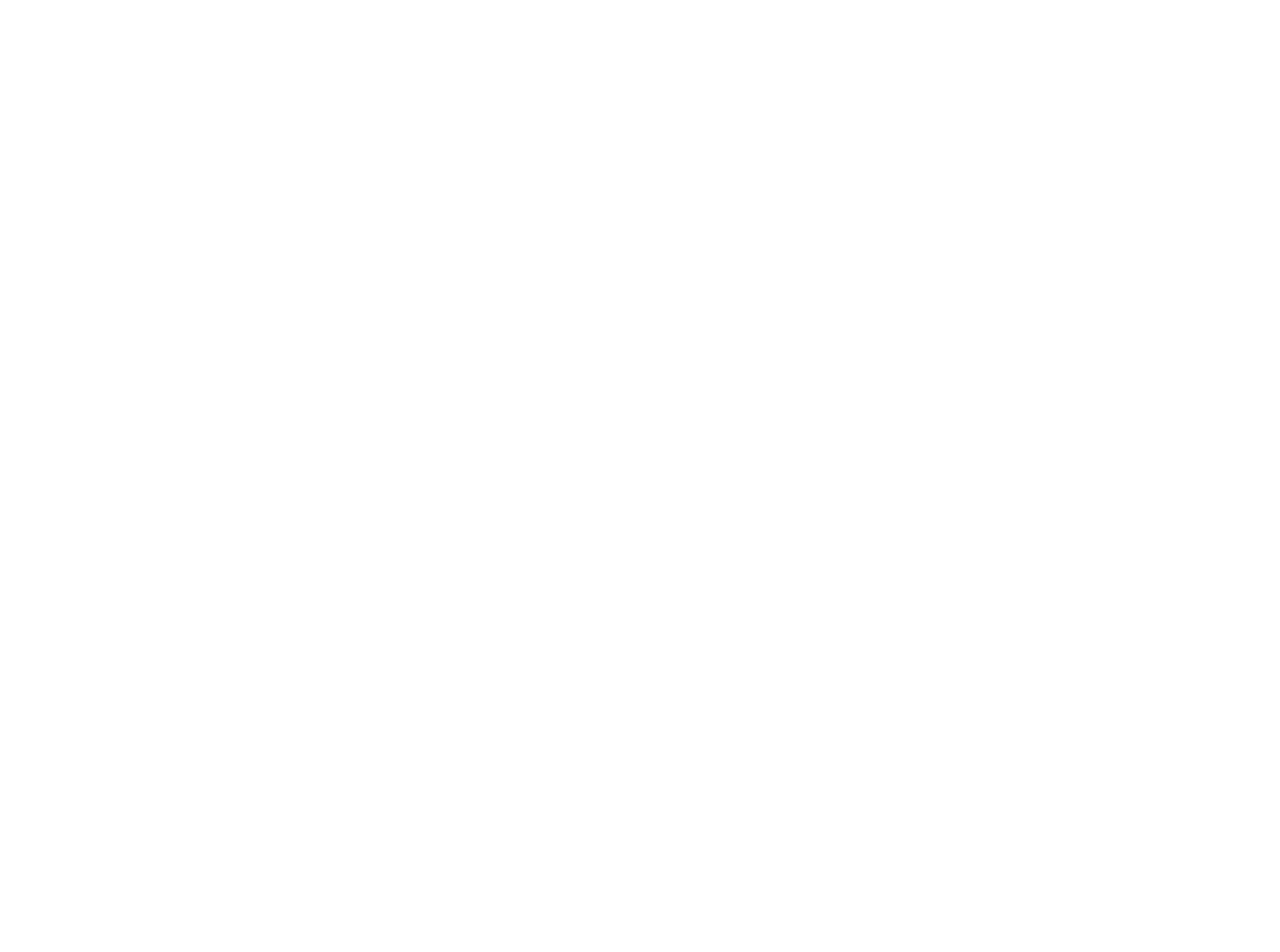
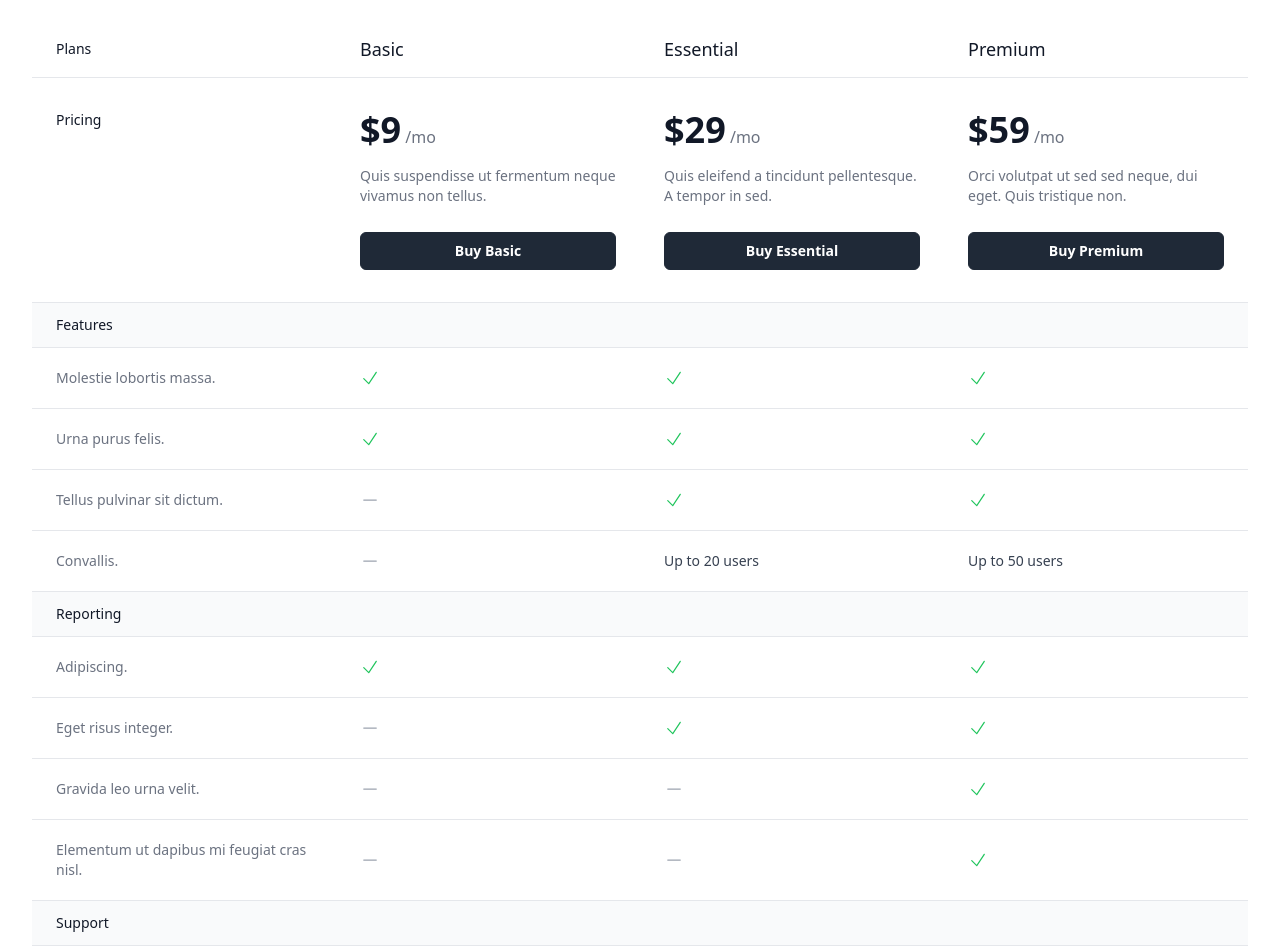
Before and after one commit to RustLoverTheCoder/edge-web, a Next.js app: page /pricing in a window 1280 px wide. Shown: the part 60-1012 px from the top of the page. Before the commit the page ends 800 px from the top, so only its background shows below. Built offline with nearby package versions, Linux system fonts and the light colour scheme.

Commit message:
feat: add pricing

```diff
--- a/app/pricing/page.tsx
+++ b/app/pricing/page.tsx
@@ -1,9 +1,214 @@
 import React from 'react'
+import { Fragment } from 'react'
+import { CheckIcon, MinusIcon } from '@heroicons/react/24/solid'
+import Link from 'next/link'
+import clsx from 'clsx'
+
+const tiers = [
+  { name: 'Basic', href: '#', priceMonthly: 9, description: 'Quis suspendisse ut fermentum neque vivamus non tellus.' },
+  {
+    name: 'Essential',
+    href: '#',
+    priceMonthly: 29,
+    description: 'Quis eleifend a tincidunt pellentesque. A tempor in sed.',
+  },
+  {
+    name: 'Premium',
+    href: '#',
+    priceMonthly: 59,
+    description: 'Orci volutpat ut sed sed neque, dui eget. Quis tristique non.',
+  },
+]
+const sections = [
+  {
+    name: 'Features',
+    features: [
+      { name: 'Molestie lobortis massa.', tiers: { Basic: true, Essential: true, Premium: true } },
+      { name: 'Urna purus felis.', tiers: { Basic: true, Essential: true, Premium: true } },
+      { name: 'Tellus pulvinar sit dictum.', tiers: { Essential: true, Premium: true } },
+      { name: 'Convallis.', tiers: { Essential: 'Up to 20 users', Premium: 'Up to 50 users' } },
+    ],
+  },
+  {
+    name: 'Reporting',
+    features: [
+      { name: 'Adipiscing.', tiers: { Basic: true, Essential: true, Premium: true } },
+      { name: 'Eget risus integer.', tiers: { Essential: true, Premium: true } },
+      { name: 'Gravida leo urna velit.', tiers: { Premium: true } },
+      { name: 'Elementum ut dapibus mi feugiat cras nisl.', tiers: { Premium: true } },
+    ],
+  },
+  {
+    name: 'Support',
+    features: [
+      { name: 'Sit dignissim.', tiers: { Basic: true, Essential: true, Premium: true } },
+      { name: 'Congue at nibh et.', tiers: { Essential: true, Premium: true } },
+      { name: 'Volutpat feugiat mattis.', tiers: { Essential: true, Premium: true } },
+      { name: 'Tristique pellentesque ornare diam sapien.', tiers: { Premium: true } },
+    ],
+  },
+]
 
 const Pricing = () => {
   return (
-    <div>
-      <div>Pricing</div>
+    <div className="bg-white">
+      <div className="mx-auto max-w-7xl bg-white py-16 sm:py-24 sm:px-6 lg:px-8">
+        {/* xs to lg */}
+        <div className="mx-auto max-w-2xl space-y-16 lg:hidden">
+          {tiers.map((tier, tierIdx) => (
+            <section key={tier.name}>
+              <div className="mb-8 px-4">
+                <h2 className="text-lg font-medium leading-6 text-gray-900">{tier.name}</h2>
+                <p className="mt-4">
+                  <span className="text-4xl font-extrabold text-gray-900">${tier.priceMonthly}</span> <span className="text-base font-medium text-gray-500">/mo</span>
+                </p>
+                <p className="mt-4 text-sm text-gray-500">{tier.description}</p>
+                <Link href={tier.href} className="mt-6 block w-full rounded-md border border-gray-800 bg-gray-800 py-2 text-center text-sm font-semibold text-white hover:bg-gray-900">
+                  Buy {tier.name}
+                </Link>
+              </div>
+
+              {sections.map((section) => (
+                <table key={section.name} className="w-full">
+                  <caption className="border-t border-gray-200 bg-gray-50 py-3 px-4 text-left text-sm font-medium text-gray-900">{section.name}</caption>
+                  <thead>
+                    <tr>
+                      <th className="sr-only" scope="col">
+                        Feature
+                      </th>
+                      <th className="sr-only" scope="col">
+                        Included
+                      </th>
+                    </tr>
+                  </thead>
+                  <tbody className="divide-y divide-gray-200">
+                    {section.features.map((feature) => (
+                      <tr key={feature.name} className="border-t border-gray-200">
+                        <th className="py-5 px-4 text-left text-sm font-normal text-gray-500" scope="row">
+                          {feature.name}
+                        </th>
+                        <td className="py-5 pr-4">
+                          {typeof feature.tiers[tier.name] === 'string' ? (
+                            <span className="block text-right text-sm text-gray-700">{feature.tiers[tier.name]}</span>
+                          ) : (
+                            <>
+                              {feature.tiers[tier.name] === true ? (
+                                <CheckIcon className="ml-auto h-5 w-5 text-green-500" aria-hidden="true" />
+                              ) : (
+                                <MinusIcon className="ml-auto h-5 w-5 text-gray-400" aria-hidden="true" />
+                              )}
+
+                              <span className="sr-only">{feature.tiers[tier.name] === true ? 'Yes' : 'No'}</span>
+                            </>
+                          )}
+                        </td>
+                      </tr>
+                    ))}
+                  </tbody>
+                </table>
+              ))}
+
+              <div className={clsx(tierIdx < tiers.length - 1 ? 'border-b py-5' : 'pt-5', 'border-t border-gray-200 px-4')}>
+                <Link href={tier.href} className="block w-full rounded-md border border-gray-800 bg-gray-800 py-2 text-center text-sm font-semibold text-white hover:bg-gray-900">
+                  Buy {tier.name}
+                </Link>
+              </div>
+            </section>
+          ))}
+        </div>
+
+        {/* lg+ */}
+        <div className="hidden lg:block">
+          <table className="h-px w-full table-fixed">
+            <caption className="sr-only">Pricing plan comparison</caption>
+            <thead>
+              <tr>
+                <th className="px-6 pb-4 text-left text-sm font-medium text-gray-900" scope="col">
+                  <span className="sr-only">Feature by</span>
+                  <span>Plans</span>
+                </th>
+                {tiers.map((tier) => (
+                  <th key={tier.name} className="w-1/4 px-6 pb-4 text-left text-lg font-medium leading-6 text-gray-900" scope="col">
+                    {tier.name}
+                  </th>
+                ))}
+              </tr>
+            </thead>
+            <tbody className="divide-y divide-gray-200 border-t border-gray-200">
+              <tr>
+                <th className="py-8 px-6 text-left align-top text-sm font-medium text-gray-900" scope="row">
+                  Pricing
+                </th>
+                {tiers.map((tier) => (
+                  <td key={tier.name} className="h-full py-8 px-6 align-top">
+                    <div className="relative table h-full">
+                      <p>
+                        <span className="text-4xl font-extrabold text-gray-900">${tier.priceMonthly}</span> <span className="text-base font-medium text-gray-500">/mo</span>
+                      </p>
+                      <p className="mt-4 mb-16 text-sm text-gray-500">{tier.description}</p>
+                      <Link
+                        href={tier.href}
+                        className="5 absolute bottom-0 block w-full flex-grow rounded-md border border-gray-800 bg-gray-800 py-2 text-center text-sm font-semibold text-white hover:bg-gray-900"
+                      >
+                        Buy {tier.name}
+                      </Link>
+                    </div>
+                  </td>
+                ))}
+              </tr>
+              {sections.map((section) => (
+                <Fragment key={section.name}>
+                  <tr>
+                    <th className="bg-gray-50 py-3 pl-6 text-left text-sm font-medium text-gray-900" colSpan={4} scope="colgroup">
+                      {section.name}
+                    </th>
+                  </tr>
+                  {section.features.map((feature) => (
+                    <tr key={feature.name}>
+                      <th className="py-5 px-6 text-left text-sm font-normal text-gray-500" scope="row">
+                        {feature.name}
+                      </th>
+                      {tiers.map((tier) => (
+                        <td key={tier.name} className="py-5 px-6">
+                          {typeof feature.tiers[tier.name] === 'string' ? (
+                            <span className="block text-sm text-gray-700">{feature.tiers[tier.name]}</span>
+                          ) : (
+                            <>
+                              {feature.tiers[tier.name] === true ? (
+                                <CheckIcon className="h-5 w-5 text-green-500" aria-hidden="true" />
+                              ) : (
+                                <MinusIcon className="h-5 w-5 text-gray-400" aria-hidden="true" />
+                              )}
+
+                              <span className="sr-only">
+                                {feature.tiers[tier.name] === true ? 'Included' : 'Not included'} in {tier.name}
+                              </span>
+                            </>
+                          )}
+                        </td>
+                      ))}
+                    </tr>
+                  ))}
+                </Fragment>
+              ))}
+            </tbody>
+            <tfoot>
+              <tr className="border-t border-gray-200">
+                <th className="sr-only" scope="row">
+                  Choose your plan
+                </th>
+                {tiers.map((tier) => (
+                  <td key={tier.name} className="px-6 pt-5">
+                    <Link href={tier.href} className="block w-full rounded-md border border-gray-800 bg-gray-800 py-2 text-center text-sm font-semibold text-white hover:bg-gray-900">
+                      Buy {tier.name}
+                    </Link>
+                  </td>
+                ))}
+              </tr>
+            </tfoot>
+          </table>
+        </div>
+      </div>
     </div>
   )
 }
```
